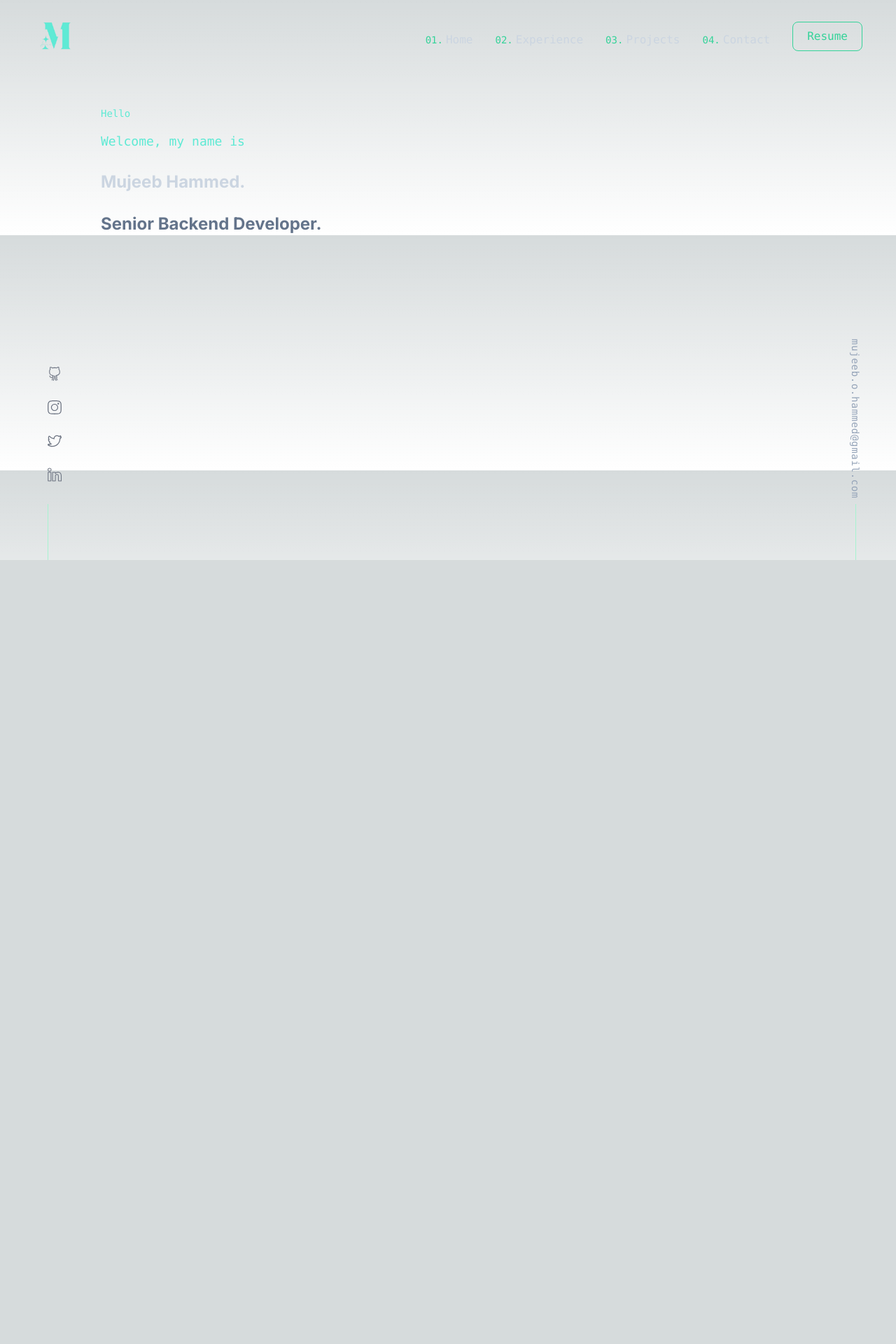
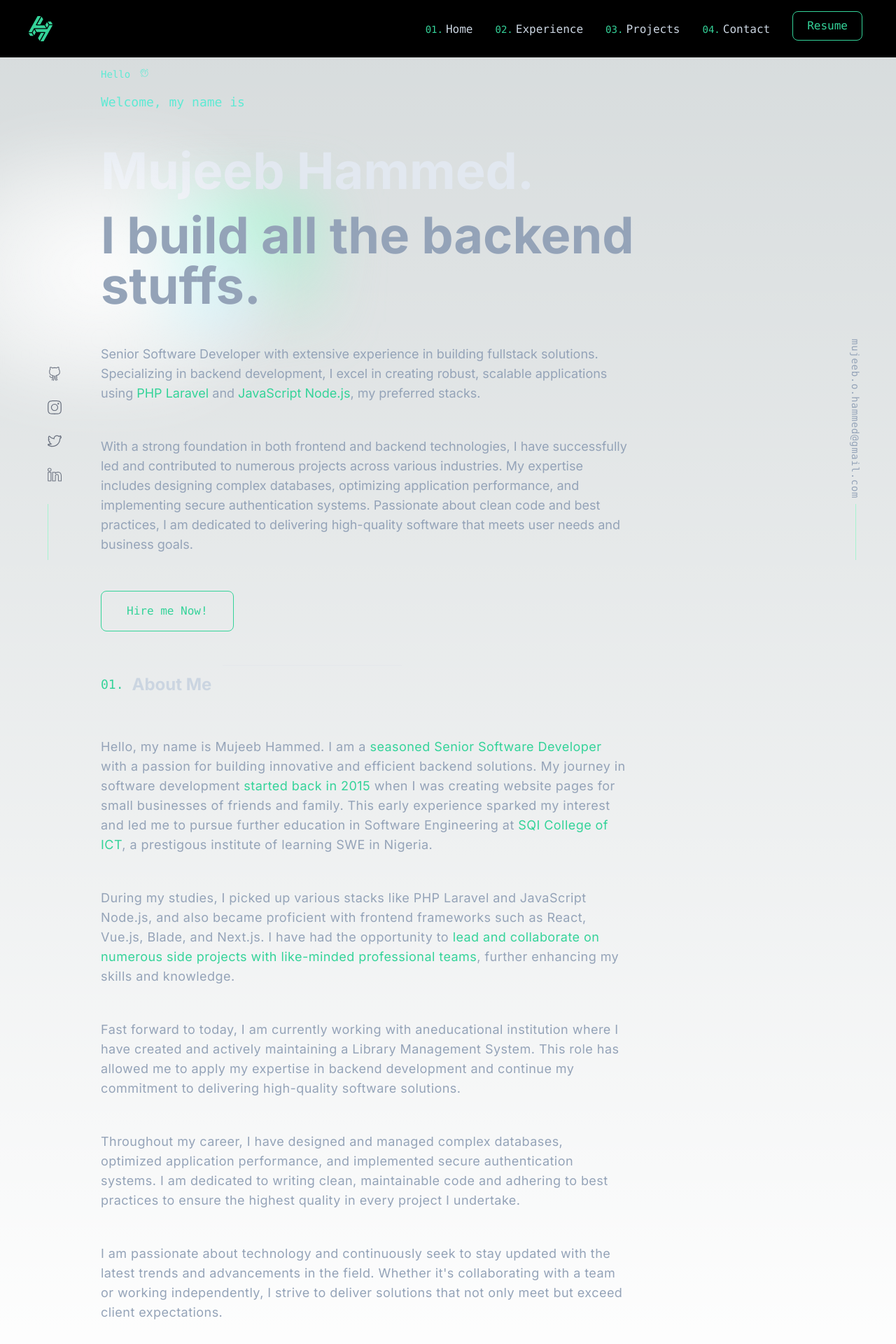
Before and after one commit to Mjay202/Portfolio-V2, a Next.js app: page / in a window 1280 px wide. Shown: the top 1920 px of the page at 70% size. Before the commit the page ends 800 px from the top, so only its background shows below. Built offline with nearby package versions, Linux system fonts and the light colour scheme.

Commit message:
working on about me

```diff
--- a/app/layout.tsx
+++ b/app/layout.tsx
@@ -2,6 +2,7 @@ import type { Metadata } from "next";
 import { Inter } from "next/font/google";
 import "./globals.css";
 import { SlSocialGithub, SlSocialInstagram, SlSocialLinkedin, SlSocialTwitter } from "react-icons/sl";
+import { SiHandshakeProtocol } from "react-icons/si";
 
 const inter = Inter({ subsets: ["latin"] });
 
@@ -22,11 +23,119 @@ export default function RootLayout({
         <link rel="preconnect" href="https://fonts.gstatic.com" crossorigin/>
         <link href="https://fonts.googleapis.com/css2?family=Inter:wght@100..900&family=Signika:wght@300..700&display=swap" rel="stylesheet"></link>
       </head> */}
-      <body className={` ${inter.className}`}>
+      <body className={`relative ${inter.className}`}>
+        <nav className="fixed top-0 left-0 right-0 bg-black">
+          <div className="max-w-screen-xl flex flex-wrap items-center justify-between mx-auto p-4 px-10">
+            {/* <Image
+            className="hover:animate-bounce"
+            src="/logo.png"
+            alt="Next.js Logo"
+            width={80}
+            height={80}
+            priority
+          /> */}
+            <SiHandshakeProtocol className="text-emerald-400 text-4xl hover:animate-spin" />
+            <button
+              data-collapse-toggle="navbar-default"
+              type="button"
+              className="inline-flex items-center p-2 w-10 h-10 justify-center text-sm text-gray-500 rounded-lg md:hidden hover:bg-gray-100 focus:outline-none focus:ring-2 focus:ring-gray-200 dark:text-gray-400 dark:hover:bg-gray-700 dark:focus:ring-gray-600"
+              aria-controls="navbar-default"
+              aria-expanded="false"
+            >
+              <span className="sr-only">Open main menu</span>
+              <svg
+                className="w-5 h-5"
+                aria-hidden="true"
+                xmlns="http://www.w3.org/2000/svg"
+                fill="none"
+                viewBox="0 0 17 14"
+              >
+                <path
+                  stroke="currentColor"
+                  stroke-linecap="round"
+                  stroke-linejoin="round"
+                  stroke-width="2"
+                  d="M1 1h15M1 7h15M1 13h15"
+                />
+              </svg>
+            </button>
+            <div
+              className="hidden w-full md:block md:w-auto"
+              id="navbar-default"
+            >
+              <ul className="font-medium flex items-center flex-col p-4 md:p-0 mt-4 border  rounded-lg  md:flex-row md:space-x-8 rtl:space-x-reverse md:mt-0 md:border-0 ">
+                <li>
+                  <a
+                    href="#"
+                    className="block py-2 px-3 text-white bg-blue-700 rounded md:bg-transparent md:text-blue-700 md:p-0 dark:text-white md:dark:text-blue-500"
+                    aria-current="page"
+                  >
+                    <span className="text-sm font-mono mr-1 text-emerald-400">
+                      {" 01."}
+                    </span>
+                    <span className="text-md hover:text-emerald-400 font-mono text-slate-300">
+                      {"Home"}
+                    </span>
+                  </a>
+                </li>
+                <li>
+                  <a
+                    href="#"
+                    className="block py-2 px-3 text-white bg-blue-700 rounded md:bg-transparent md:text-blue-700 md:p-0 dark:text-white md:dark:text-blue-500"
+                    aria-current="page"
+                  >
+                    <span className="text-sm font-mono mr-1 text-emerald-400">
+                      {" 02."}
+                    </span>
+                    <span className="text-md hover:text-emerald-400 font-mono text-slate-300">
+                      {"Experience"}
+                    </span>
+                  </a>
+                </li>
+                <li>
+                  <a
+                    href="#"
+                    className="block py-2 px-3 text-white bg-blue-700 rounded md:bg-transparent md:text-blue-700 md:p-0 dark:text-white md:dark:text-blue-500"
+                    aria-current="page"
+                  >
+                    <span className="text-sm font-mono mr-1 text-emerald-400">
+                      {" 03."}
+                    </span>
+                    <span className="text-md hover:text-emerald-400 font-mono text-slate-300">
+                      {"Projects"}
+                    </span>
+                  </a>
+                </li>
+                <li>
+                  <a
+                    href="#"
+                    className="block py-2 px-3 text-white bg-blue-700 rounded md:bg-transparent md:text-blue-700 md:p-0 dark:text-white md:dark:text-blue-500"
+                    aria-current="page"
+                  >
+                    <span className="text-sm font-mono mr-1 text-emerald-400">
+                      {" 04."}
+                    </span>
+                    <span className="text-md hover:text-emerald-400 font-mono text-slate-300">
+                      {"Contact"}
+                    </span>
+                  </a>
+                </li>
+                <li className="place-content-center">
+                  <button
+                    type="button"
+                    className="hover:border-r-4 font-mono  hover:border-b-4 py-2 px-5 me-2 mb-2 text-md font-medium  focus:outline-none bg-transparent rounded-lg border border-emerald-400 transition ease-out duration-300 hover:scale-105 text-emerald-400 focus:z-10 focus:ring-2 focus:ring-emerald-100"
+                  >
+                    Resume
+                  </button>
+                </li>
+              </ul>
+            </div>
+          </div>
+        </nav>
         {children}
 
         {/* Aside Socials Icons */}
-        <div className="fixed bottom-0 left-12 xs:hidden md:flex flex-col gap-0 items-center ">
+        <div className="fixed bottom-0 md:left-12 sm:left-8 hidden sm:flex flex-col gap-0 items-center ">
           {" "}
           <div className="flex flex-col gap-7 align-items-center  justify-center mt-4 sm:justify-center sm:mt-0">
             <a
@@ -62,7 +171,7 @@ export default function RootLayout({
         </div>
 
         {/* Aside Email Right */}
-        <div className="fixed bottom-0 right-12 flex flex-col gap-0 items-center">
+        <div className="fixed bottom-0 right-12 hidden sm:flex flex-col gap-0 items-center">
           <span className="text-slate-400 text-sm vert-text font-mono tracking-wider hover:text-emerald-400 duration-300 hover:scale-105 cursor-pointer transition ease-out ">
             mujeeb.o.hammed@gmail.com
           </span>
--- a/app/page.tsx
+++ b/app/page.tsx
@@ -1,147 +1,139 @@
 "use client";
-import Image from "next/image";
-import { use, useEffect, useState } from "react";
+import { PiHandWavingLight } from "react-icons/pi";
+import { SiHandshakeProtocol } from "react-icons/si";
 export default function Home() {
 
-  const [scroll, setscroll] = useState(false);
 
-  useEffect(() => {
-    seeScroll();
-  }, [scroll])
-
-  let scrollPosition = window.scrollY;
-  const seeScroll = () => {
-    window.addEventListener("scroll", () => {
-      if (window.scrollY > 100) {
-        setscroll(true);
-      }
-      if (window.scrollY == 0 || window.screenY < scrollPosition) {
-        setscroll(false);
-      }
-    });
-  }
 
   return (
     <main className="">
       <div className="z-10 w-full max-w-5xl items-center justify-between font-mono text-sm lg:flex"></div>
 
-      <nav className={`z-10 ${!scroll ? "" : "hidden"}`}>
-        <div className="max-w-screen-xl flex flex-wrap items-center justify-between mx-auto p-4 px-10">
-          <Image
-            className="hover:animate-bounce"
-            src="/logo.png"
-            alt="Next.js Logo"
-            width={80}
-            height={80}
-            priority
-          />
-          <button
-            data-collapse-toggle="navbar-default"
-            type="button"
-            className="inline-flex items-center p-2 w-10 h-10 justify-center text-sm text-gray-500 rounded-lg md:hidden hover:bg-gray-100 focus:outline-none focus:ring-2 focus:ring-gray-200 dark:text-gray-400 dark:hover:bg-gray-700 dark:focus:ring-gray-600"
-            aria-controls="navbar-default"
-            aria-expanded="false"
-          >
-            <span className="sr-only">Open main menu</span>
-            <svg
-              className="w-5 h-5"
-              aria-hidden="true"
-              xmlns="http://www.w3.org/2000/svg"
-              fill="none"
-              viewBox="0 0 17 14"
-            >
-              <path
-                stroke="currentColor"
-                stroke-linecap="round"
-                stroke-linejoin="round"
-                stroke-width="2"
-                d="M1 1h15M1 7h15M1 13h15"
-              />
-            </svg>
-          </button>
-          <div className="hidden w-full md:block md:w-auto" id="navbar-default">
-            <ul className="font-medium flex items-center flex-col p-4 md:p-0 mt-4 border  rounded-lg  md:flex-row md:space-x-8 rtl:space-x-reverse md:mt-0 md:border-0 ">
-              <li>
-                <a
-                  href="#"
-                  className="block py-2 px-3 text-white bg-blue-700 rounded md:bg-transparent md:text-blue-700 md:p-0 dark:text-white md:dark:text-blue-500"
-                  aria-current="page"
-                >
-                  <span className="text-sm font-mono mr-1 text-emerald-400">
-                    {" 01."}
-                  </span>
-                  <span className="text-md font-mono text-slate-300">
-                    {"Home"}
-                  </span>
-                </a>
-              </li>
-              <li>
-                <a
-                  href="#"
-                  className="block py-2 px-3 text-white bg-blue-700 rounded md:bg-transparent md:text-blue-700 md:p-0 dark:text-white md:dark:text-blue-500"
-                  aria-current="page"
-                >
-                  <span className="text-sm font-mono mr-1 text-emerald-400">
-                    {" 02."}
-                  </span>
-                  <span className="text-md font-mono text-slate-300">
-                    {"Experience"}
-                  </span>
-                </a>
-              </li>
-              <li>
-                <a
-                  href="#"
-                  className="block py-2 px-3 text-white bg-blue-700 rounded md:bg-transparent md:text-blue-700 md:p-0 dark:text-white md:dark:text-blue-500"
-                  aria-current="page"
-                >
-                  <span className="text-sm font-mono mr-1 text-emerald-400">
-                    {" 03."}
-                  </span>
-                  <span className="text-md font-mono text-slate-300">
-                    {"Projects"}
-                  </span>
-                </a>
-              </li>
-              <li>
-                <a
-                  href="#"
-                  className="block py-2 px-3 text-white bg-blue-700 rounded md:bg-transparent md:text-blue-700 md:p-0 dark:text-white md:dark:text-blue-500"
-                  aria-current="page"
-                >
-                  <span className="text-sm font-mono mr-1 text-emerald-400">
-                    {" 04."}
-                  </span>
-                  <span className="text-md font-mono text-slate-300">
-                    {"Contact"}
-                  </span>
-                </a>
-              </li>
-              <li className="place-content-center">
-                <button
-                  type="button"
-                  className="transition ease-in-out bg-transparent border  focus:outline-none font-mono hover:shadow-lg focus:ring-4 focus:ring-gray-100 font-medium rounded-lg text-md px-5 py-2 me-2 mb-2 delay-150 border-emerald-400 text-emerald-400 hover:-translate-y-1 hover:scale-105  duration-300"
-                >
-                  Resume
-                </button>
-              </li>
-            </ul>
-          </div>
+      {/* Hero Section */}
+      <div className="px-10 md:px-36 sm:px-28 mt-24 font-inter">
+        <h4 className="sm:text-sm lg:text-md text-xs text-teal-300 font-mono">
+          {" "}
+          Hello{" "}
+          <span className="inline-flex">
+            <PiHandWavingLight className="ml-1 hover:animate-ping" />
+          </span>
+        </h4>
+        <h3 className="sm:text-lg text-md text-teal-300 sm:mt-4  mt-2 font-mono">
+          Welcome, my name is
+        </h3>
+        <div className="relative z-[-1] before:absolute before:h-[300px] before:w-full before:-translate-x-1/2 before:rounded-full before:bg-gradient-radial before:from-white before:to-transparent before:blur-2xl before:content-[''] after:absolute after:-z-20 after:h-[180px] after:w-full after:translate-x-1/3 after:bg-gradient-conic after:from-sky-200 after:via-emerald-200 after:blur-2xl after:content-[''] before:dark:bg-gradient-to-br before:dark:from-transparent before:dark:to-emerald-700 before:dark:opacity-10 after:dark:from-sky-900 after:dark:via-[#01ffd0] after:dark:opacity-40 sm:before:w-[480px] sm:after:w-[240px] before:lg:h-[360px]">
+          <h3 className="lg:text-7xl md:text-6xl sm:text-5xl text-slate-200 lg:mt-12 md:mt-7 mt-5 font-bold text-4xl">
+            Mujeeb Hammed.
+          </h3>
         </div>
-      </nav>
+        <h3 className="lg:text-7xl md:text-6xl sm:text-5xl text-slate-400 mt-2 sm:mt-5 font-bold text-4xl">
+          I build all the backend stuffs.
+        </h3>
+        <p className="text-slate-400 mt-9 lg:mt-12 pr-16 lg:pr-60 text-md lg:text-lg font-inter font-relaxed">
+          Senior Software Developer with extensive experience in building
+          fullstack solutions. Specializing in backend development, I excel in
+          creating robust, scalable applications using
+          <span className="text-emerald-400"> PHP Laravel </span> and
+          <span className="text-emerald-400"> JavaScript Node.js</span>, my
+          preferred stacks.
+        </p>
+        <p className="text-slate-400 mt-9 mb-3 lg:mt-12 pr-16 lg:pr-60 text-md lg:text-lg font-inter font-relaxed">
+          With a strong foundation in both frontend and backend technologies, I
+          have successfully led and contributed to numerous projects across
+          various industries. My expertise includes designing complex databases,
+          optimizing application performance, and implementing secure
+          authentication systems. Passionate about clean code and best
+          practices, I am dedicated to delivering high-quality software that
+          meets user needs and business goals.
+        </p>
 
-      <div className="px-36 mt-10 font-inter">
-        <h4 className="text-sm text-teal-300 font-mono"> Hello</h4>
-        <h3 className="text-lg text-teal-300 mt-4 font-mono">Welcome, my name is</h3>
-        <h3 className="text-7xl text-slate-300 mt-7 font-bold sm:text-2xl">Mujeeb Hammed.</h3>
-        <h3 className="text-7xl text-slate-500 mt-7 font-bold sm:text-2xl">Senior Backend Developer.</h3>
+        <button
+          type="button"
+          className="mt-10 hover:border-r-4 font-mono  hover:border-b-4 py-4 px-9 me-2 mb-2 text-md font-medium  focus:outline-none bg-transparent rounded-lg border border-emerald-400 transition ease-out duration-300 hover:scale-105 text-emerald-400 focus:z-10 focus:ring-2 focus:ring-emerald-100"
+        >
+          Hire me Now!
+        </button>
       </div>
 
-      {/* <div className="relative z-[-1] flex justify-between mt-20 px-20 place-items-center before:absolute before:h-[300px] before:w-full before:-translate-x-1/2 before:rounded-full before:bg-gradient-radial before:from-white before:to-transparent before:blur-2xl before:content-[''] after:absolute after:-z-20 after:h-[180px] after:w-full after:translate-x-1/3 after:bg-gradient-conic after:from-sky-200 after:via-emerald-200 after:blur-2xl after:content-[''] before:dark:bg-gradient-to-br before:dark:from-transparent before:dark:to-emerald-700 before:dark:opacity-10 after:dark:from-sky-900 after:dark:via-[#01ffd0] after:dark:opacity-40 sm:before:w-[480px] sm:after:w-[240px] before:lg:h-[360px]">
+      {/* <div className="relative z-[-1]  mt-20 px-20 place-items-center before:absolute before:h-[300px] before:w-full before:-translate-x-1/2 before:rounded-full before:bg-gradient-radial before:from-white before:to-transparent before:blur-2xl before:content-[''] after:absolute after:-z-20 after:h-[180px] after:w-full after:translate-x-1/3 after:bg-gradient-conic after:from-sky-200 after:via-emerald-200 after:blur-2xl after:content-[''] before:dark:bg-gradient-to-br before:dark:from-transparent before:dark:to-emerald-700 before:dark:opacity-10 after:dark:from-sky-900 after:dark:via-[#01ffd0] after:dark:opacity-40 sm:before:w-[480px] sm:after:w-[240px] before:lg:h-[360px]">
         <div>Name</div>
         <div>Another</div>
       </div> */}
       <div className="mb-32 grid text-center lg:mb-0 lg:w-full lg:max-w-5xl lg:grid-cols-3 lg:text-left"></div>
+
+      {/* ABOUT  */}
+      <div className="px-10 md:px-36 sm:px-28 mt-10 font-inter flex ">
+        <div>
+          <div className="flex items-center justify-items-center ">
+            <span className="mr-3 font-mono text-lg text-emerald-400">01.</span>
+            <h2 className="mr-4 text-2xl text-slate-300 font-bold">About Me</h2>
+            <span>
+              <hr className="self-center h-0.1 w-64 bg-emerald-400 mb-12 inline-flex" />
+            </span>
+          </div>
+          <div>
+            <p className="text-slate-400 mt-9 mb-3 lg:mt-12 pr-16 lg:pr-60 text-md lg:text-lg font-inter lg:text-relaxed font-relaxed tracking-wide">
+              Hello, my name is Mujeeb Hammed. I am a
+              <span className="text-emerald-400">
+                {" seasoned Senior Software Developer "}
+              </span>
+              with a passion for building innovative and efficient backend
+              solutions. My journey in software development
+              <span className="text-emerald-400">
+                {" started back in 2015 "}
+              </span>
+              when I was creating website pages for small businesses of friends
+              and family. This early experience sparked my interest and led me
+              to pursue further education in Software Engineering at
+              <span className="text-emerald-400">{" SQI College of ICT"}</span>,
+              a prestigous institute of learning SWE in Nigeria.
+            </p>
+            <p className="text-slate-400 mt-9 mb-3 lg:mt-12 pr-16 lg:pr-60 text-md lg:text-lg font-inter lg:text-relaxed font-relaxed tracking-wide">
+              During my studies, I picked up various stacks like
+              <span className="text-emerald-400"></span> PHP Laravel and
+              JavaScript Node.js, and also became proficient with frontend
+              frameworks such as <span className="text-emerald-400"></span>
+              React, Vue.js, Blade, and Next.js. I have had the opportunity to
+              <span className="text-emerald-400">
+                {
+                  " lead and collaborate  on numerous side projects with like-minded professional teams"
+                }
+              </span>
+              , further enhancing my skills and knowledge.
+            </p>
+            <p className="text-slate-400 mt-9 mb-3 lg:mt-12 pr-16 lg:pr-60 text-md lg:text-lg font-inter lg:text-relaxed font-relaxed tracking-wide">
+              Fast forward to today, I am currently working with an
+              <span className="text-emerald-400">{""}</span>educational
+              institution where I have created and actively maintaining a
+              Library Management System
+              <span className="text-emerald-400">{""}</span>. This role has
+              allowed me to apply my expertise in backend development and
+              continue my commitment to delivering high-quality software
+              solutions.
+            </p>
+            <p className="text-slate-400 mt-9 mb-3 lg:mt-12 pr-16 lg:pr-60 text-md lg:text-lg font-inter lg:text-relaxed font-relaxed tracking-wide">
+              Throughout my career, I have designed and managed complex
+              databases, optimized application performance, and implemented
+              secure authentication systems. I am dedicated to writing clean,
+              maintainable code and adhering to best practices to ensure the
+              highest quality in every project I undertake.
+            </p>
+            <p className="text-slate-400 mt-9 mb-3 lg:mt-12 pr-16 lg:pr-60 text-md lg:text-lg font-inter lg:text-relaxed font-relaxed tracking-wide">
+              I am passionate about technology and continuously seek to stay
+              updated with the latest trends and advancements in the field.
+              Whether it's collaborating with a team or working independently, I
+              strive to deliver solutions that not only meet but exceed client
+              expectations.
+            </p>
+            <p className="text-slate-400 mt-9 mb-3 lg:mt-12 pr-16 lg:pr-60 text-md lg:text-lg font-inter lg:text-relaxed font-relaxed tracking-wide">
+              Outside of coding, I enjoy exploring new technologies,
+              contributing to open-source projects, and sharing knowledge with
+              the developer community.
+            </p>
+          </div>
+        </div>
+        <div></div>
+      </div>
     </main>
   );
 }
```
